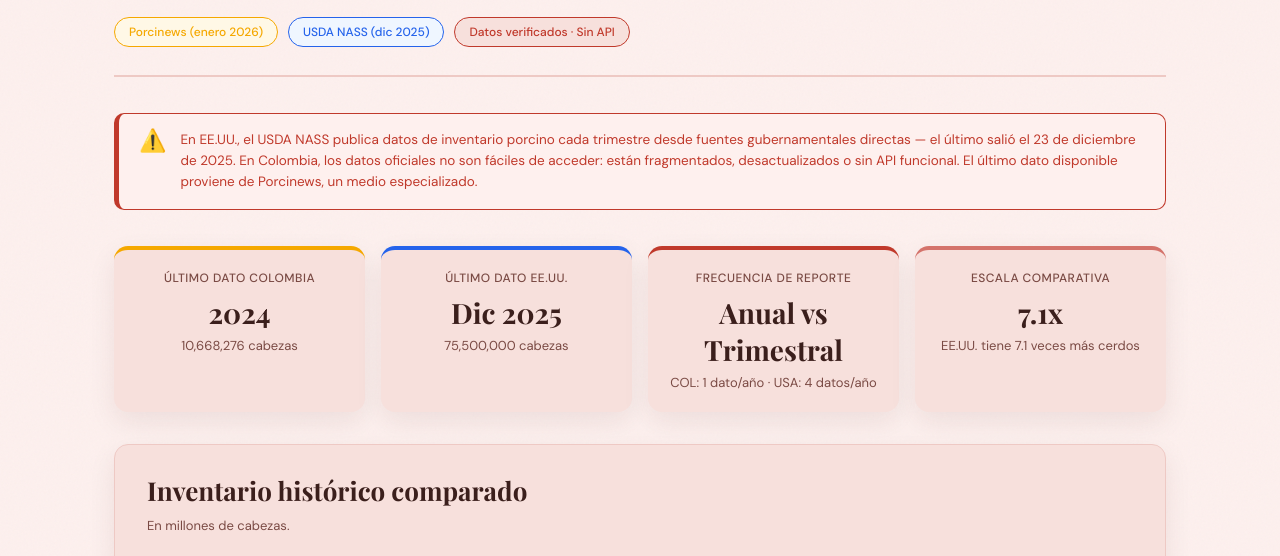
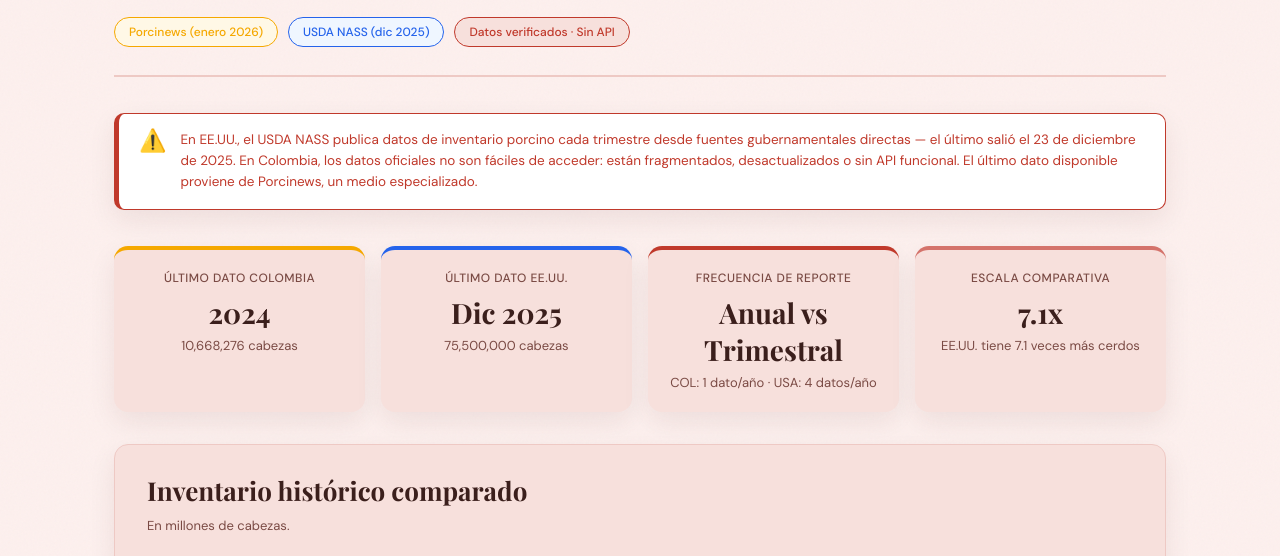
Before and after one commit to jdecore/porkxi, an Astro site: page / in a window 1280 px wide. Shown: the part 208-764 px from the top of the page. Built offline with nearby package versions, Linux system fonts and the light colour scheme; Astro itself is replaced by a stand-in of ours.

Commit message:
correciones

```diff
--- a/src/styles/alerta.css
+++ b/src/styles/alerta.css
@@ -1,5 +1,5 @@
 .banner-alerta {
-  background: var(--alerta-fondo);
+  background: white;
   border: 1.5px solid var(--alerta);
   border-left: 5px solid var(--alerta);
   border-radius: 10px;
@@ -9,6 +9,7 @@
   align-items: flex-start;
   gap: 14px;
   animation: fadeUp 0.5s ease;
+  box-shadow: var(--sombra);
 }
 
 @keyframes fadeUp {
--- a/src/styles/tarjetas.css
+++ b/src/styles/tarjetas.css
@@ -25,6 +25,7 @@
   padding: 20px 22px;
   position: relative;
   transition: transform 0.2s ease, box-shadow 0.2s ease;
+  box-shadow: var(--sombra);
 }
 
 .tarjeta-kpi:hover {
```
